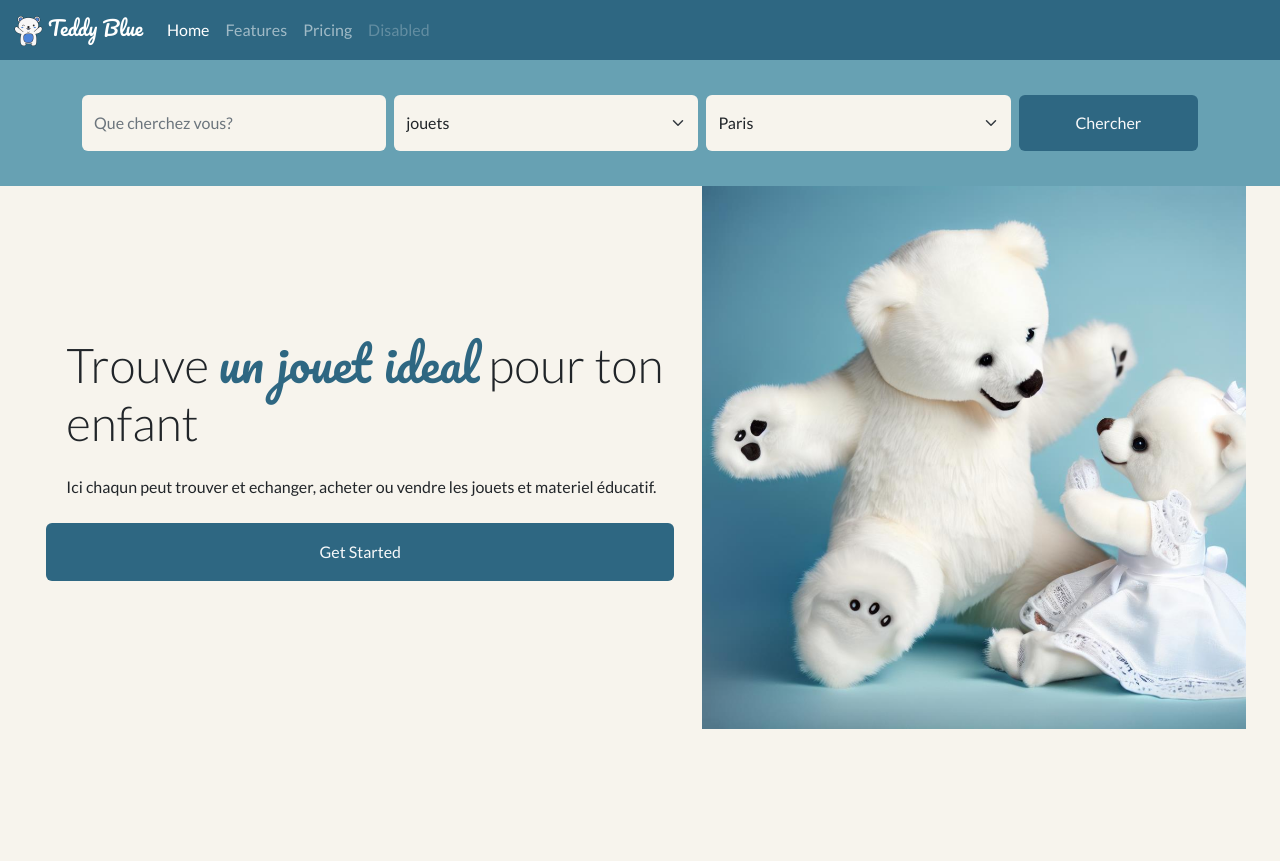
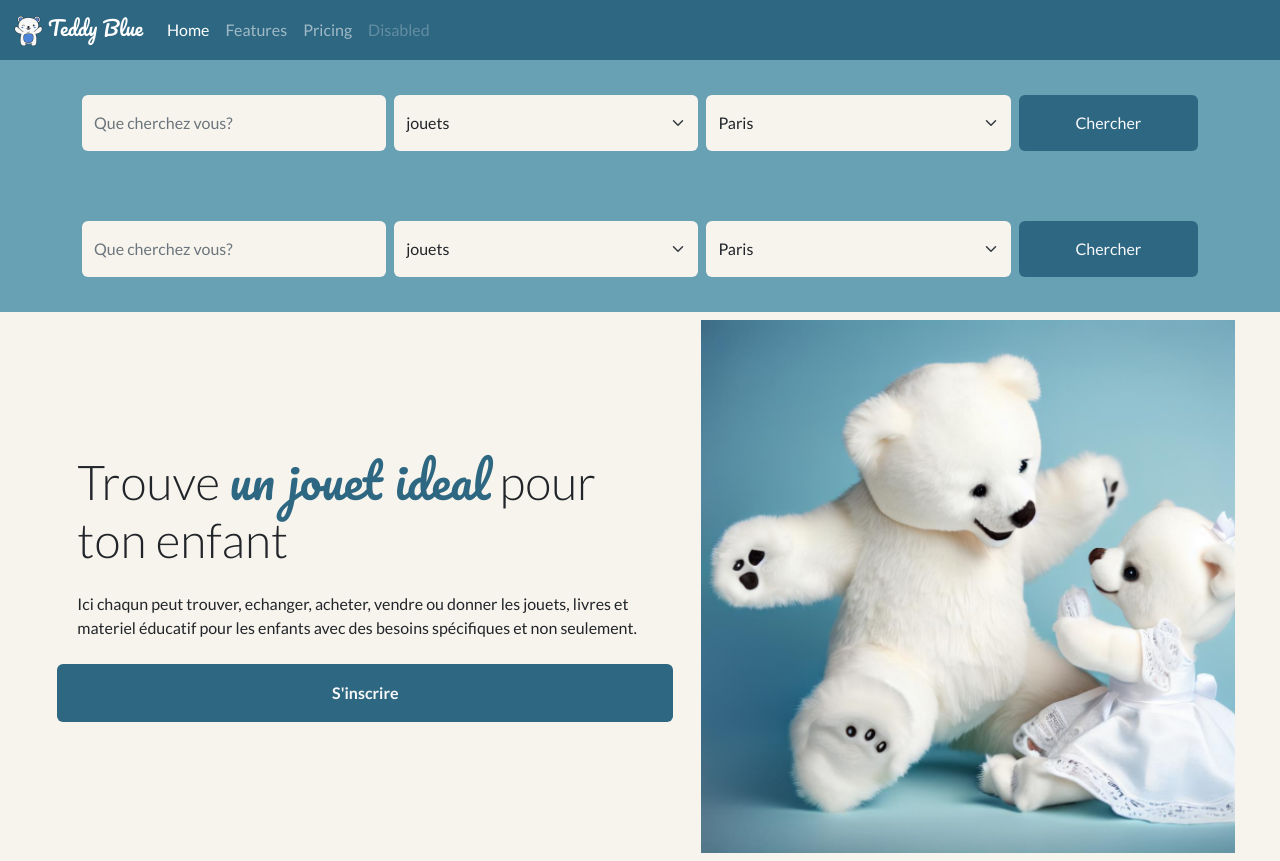
Before and after one commit to Deotyma/teddy, a Vue app in the folder teddy/: page / in a window 1280 px wide. Before the commit the page ends 800 px from the top, so only its background shows below. Built offline with nearby package versions, Linux system fonts and the light colour scheme.

Commit message:
update css

```diff
--- a/teddy/src/components/SearchBar.vue
+++ b/teddy/src/components/SearchBar.vue
@@ -3,7 +3,7 @@
             <div class="container">
                 <div class="row g-2">
                     <div class="col-md-10">
-                        <div class="row g-2">
+                        <form class="row g-2">
                             <div class="col-md-4">
                                 <input type="text" class="form-control border-0 py-3" placeholder="Que cherchez vous?">
                             </div>
@@ -22,7 +22,7 @@
                                     <option value="3">Marseille</option>
                                 </select>
                             </div>
-                        </div>
+                        </form>
                     </div>
                     <div class="col-md-2">
                         <button class="btn search-button border-0 w-100 py-3 bg-primary text-light">Chercher</button>
--- a/teddy/src/views/HomeView.vue
+++ b/teddy/src/views/HomeView.vue
@@ -1,17 +1,20 @@
 <script setup>
+import { RouterLink } from 'vue-router'
+import SearchBar from '../components/SearchBar.vue'
 </script>
 
 <template>
- <div class="row">
-    <div class="row g-0 align-items-center flex-column-reverse flex-md-row d-flex justify-content-center">
+ <div class="container-fluid px-0 mx-0 row">
+    <SearchBar/>
+    <div class="row g-0 align-items-center flex-column-reverse flex-md-row d-flex justify-content-center px-0 mx-0 my-2">
         <div class="col-md-6 mx-2 d-flex justify-content-center row">
             <h1 class="display-5 mb-4">Trouve <span class="pacifico text-primary">un jouet ideal</span> pour ton enfant </h1>
-            <p class="pb-2">Ici chaqun peut trouver et echanger, acheter ou vendre les jouets et materiel éducatif.</p>
-            <a href="" class="btn search-button py-3 px-5 me-3 animated fadeIn bg-primary text-light">Get Started</a>
+            <p class="pb-2">Ici chaqun peut trouver, echanger, acheter, vendre ou donner les jouets, livres et materiel éducatif pour les enfants avec des besoins spécifiques et non seulement.</p>
+            <RouterLink to="sign-up" class="btn search-button py-3 px-5 me-3 animated fadeIn bg-primary text-light fw-bolder fs-6">S'inscrire</RouterLink>
         </div>
         <div class="col-md-5">
-                <img class="img-fluid d-flex justify-content-center" src="../assets/images/bear1.png" alt="two teddy-bears">
-            </div>
+            <img class="img-fluid d-flex justify-content-end px-0 mx-0" src="../assets/images/bear1.png" alt="two teddy-bears">
+        </div>
         </div>
   </div>
 
```
